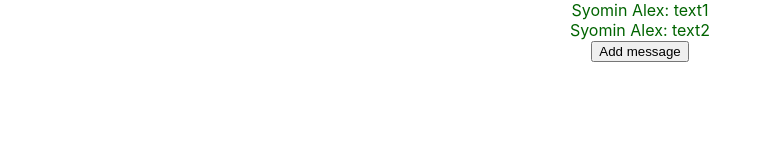
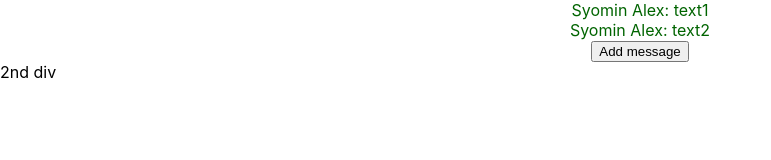
Before and after one commit to SyominAlex/React.js_Geekbrains, a React (Create React App) app: page / in a window 1280 px wide. Shown: the top 160 px of the page, without its empty margins (0-771 px from the left). Built offline with nearby package versions, Linux system fonts and the light colour scheme.

Commit message:
<React.Fragment> example

```diff
--- a/src/App.js
+++ b/src/App.js
@@ -30,6 +30,7 @@ function App() {
     }
 
     return (
+        <React.Fragment key={123}>
             <div className="App">
                 {/*<Counter randomNumber={rand} />
                 <button onClick={updateRand}>Update random</button>*/}
@@ -40,6 +41,8 @@ function App() {
                 ))} {/*Warning: Each child in a list should have a unique "key" prop. Check the render method of `App`*/}
                 <button onClick={addMessage}>Add message</button>
             </div>
+            <div>2nd div</div>
+        </React.Fragment>
     );
 }
 
```
Lines whose indentation alone changed are shown as unchanged.
